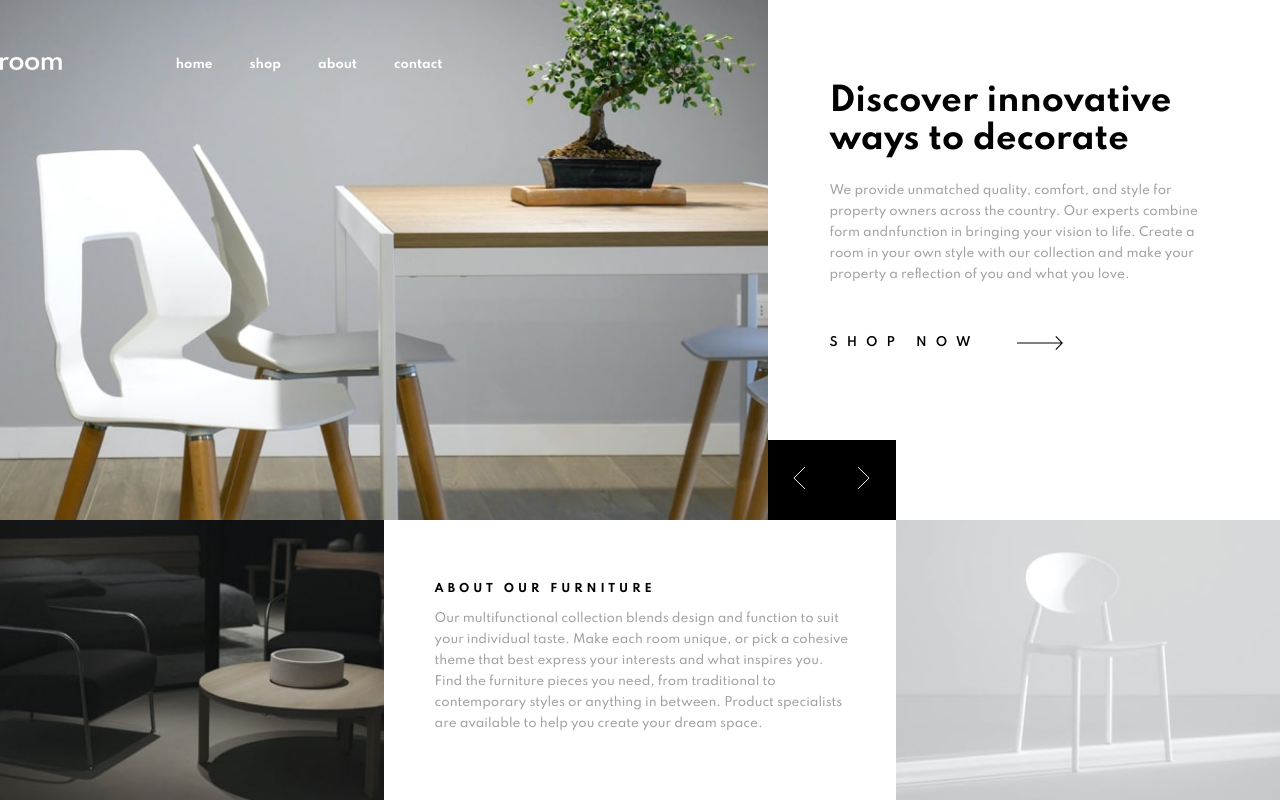
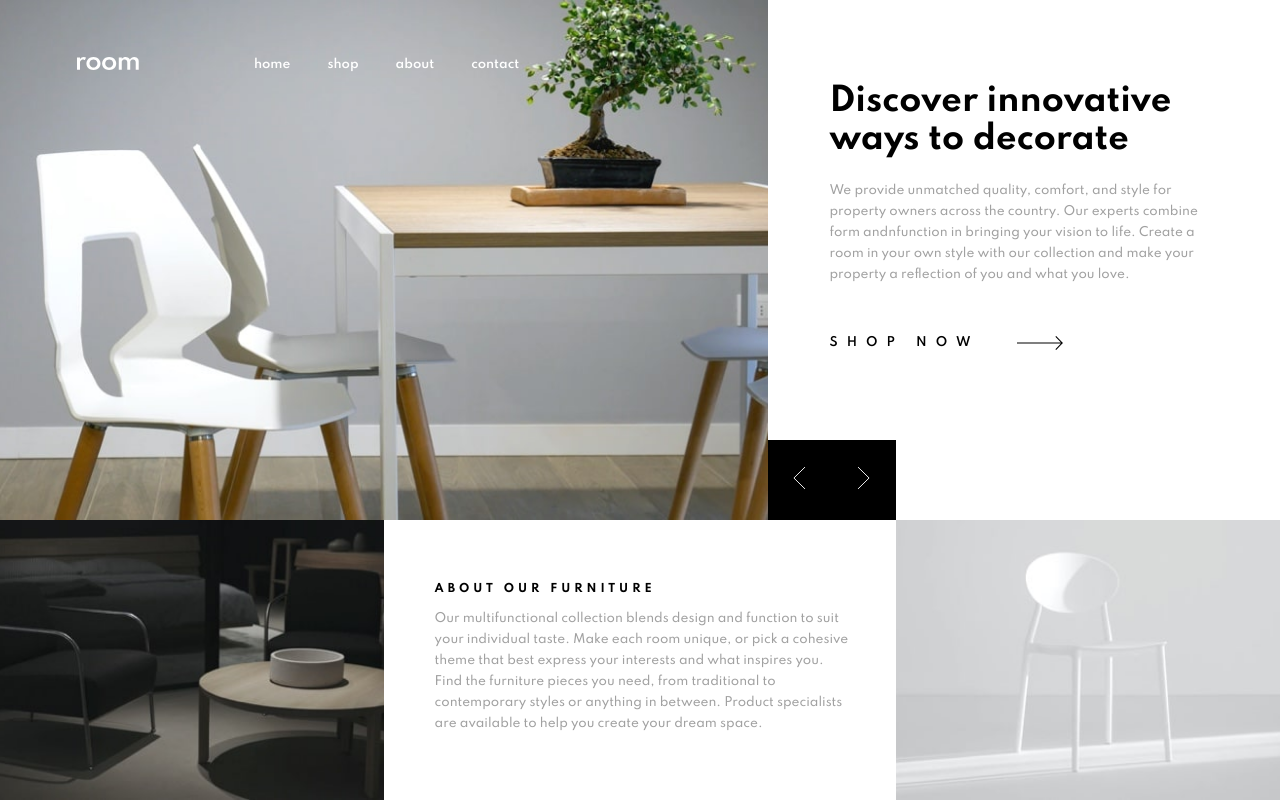
Before and after one commit to NicolasBiondini/web-chairs-ecommerce, a plain HTML site: page index.html in a window 1280 px wide. Drawn offline with Linux system fonts and the light colour scheme.

Commit message:
arreglo nav

```diff
--- a/style/style.css
+++ b/style/style.css
@@ -217,6 +217,7 @@ h2{
     #header{
         margin-top: 7%;
         width: 60%;
+        margin-left: 10%;
         position: initial;
         display: flex;
     }
@@ -234,6 +235,7 @@ h2{
 
     .menu-item{
         text-transform: lowercase;
+        font-weight: 600;
         color: white;
         margin-left: 1rem;
         margin-right: 1rem;
@@ -245,7 +247,6 @@ h2{
         padding: 2.5px;
         border-bottom: 2.5px solid transparent;
     }
-
 
 
     #arrows{
```
